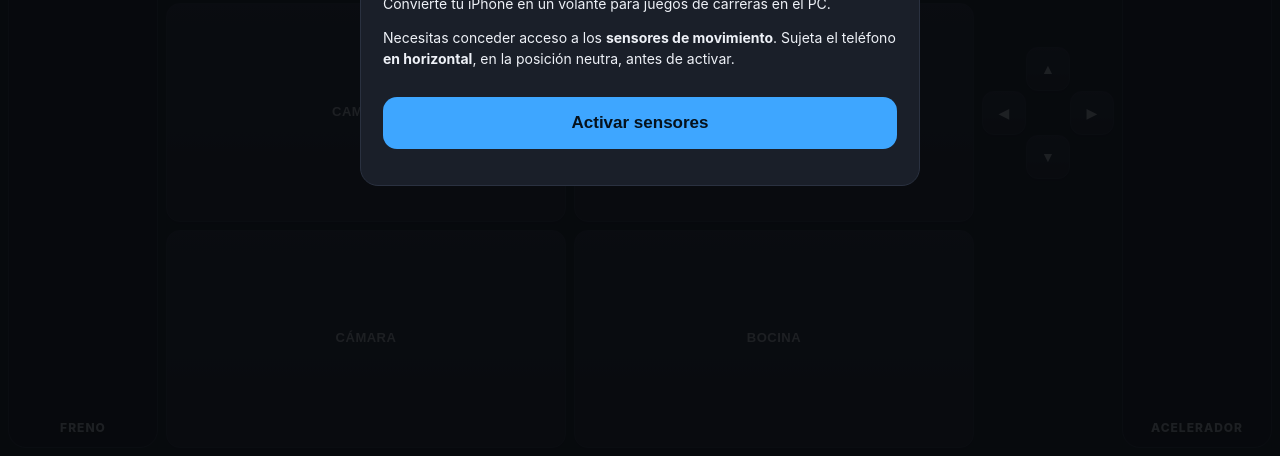
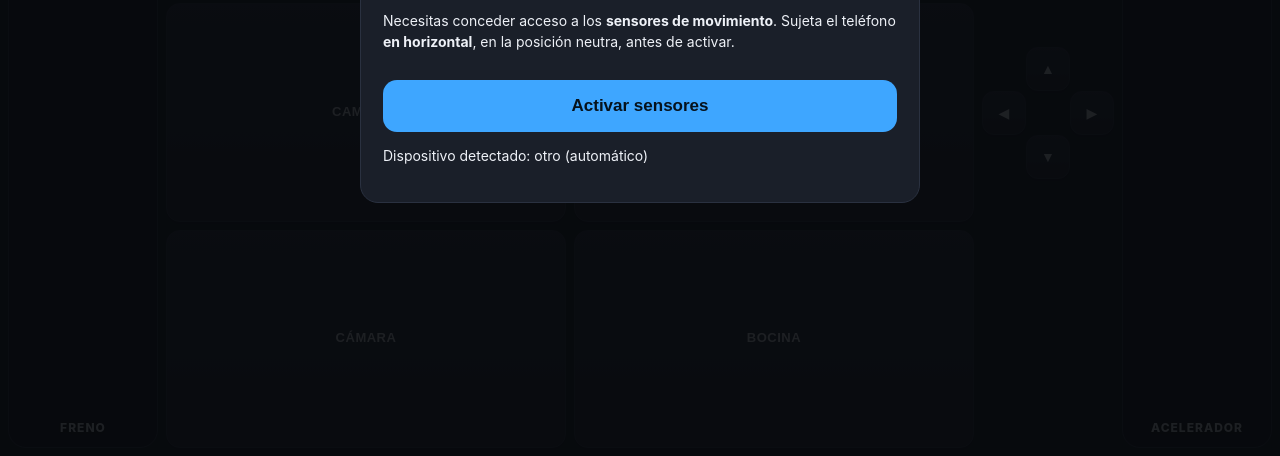
Before and after one commit to jeriko90/VolanteMagico, a plain HTML site: page source/web/index.html in a window 1280 px wide. Shown: the part 344-800 px from the top of the page. Drawn offline with Linux system fonts and the light colour scheme.

Commit message:
Compatibilidad con iOS y Android + selector de dispositivo

```diff
--- a/source/web/app.js
+++ b/source/web/app.js
@@ -42,6 +42,7 @@ const state = {
   latency: null,
   battery: null,
   pointerInfo: {},
+  devicePref: "auto",
 };
 
 const $ = (id) => document.getElementById(id);
@@ -372,6 +373,76 @@ function updateStats() {
   $("bat").textContent = (state.battery === null ? "--" : state.battery) + " %";
 }
 
+/* ------------------------- dispositivo ------------------------- */
+// Textos que se adaptan a iOS / Android / otro. Los sensores funcionan igual
+// en ambos; solo cambian las instrucciones (sobre todo lo del certificado).
+const DEVICE_TEXT = {
+  ios: {
+    intro: "Convierte tu iPhone o iPad en un volante para juegos de carreras en el PC.",
+    cert: "iOS: la primera vez instala el perfil del certificado (botón «Abrir el certificado» en el PC o abre /ca) y actívalo en Ajustes → General → VPN y dispositivo.",
+  },
+  android: {
+    intro: "Convierte tu teléfono Android en un volante para juegos de carreras en el PC.",
+    cert: "Android: al abrir la URL acepta el aviso «La conexión no es privada» (o instala el certificado desde /ca). Luego toca «Activar sensores».",
+  },
+  other: {
+    intro: "Convierte tu teléfono en un volante para juegos de carreras en el PC.",
+    cert: "",
+  },
+};
+
+function detectPlatform() {
+  const ua = navigator.userAgent || "";
+  if (/iPhone|iPad|iPod/i.test(ua)) return "ios";
+  if (/Android/i.test(ua)) return "android";
+  // iPadOS 13+ se identifica como Mac; se distingue por el soporte táctil.
+  if (/Macintosh/i.test(ua) && navigator.maxTouchPoints > 1) return "ios";
+  return "other";
+}
+
+function loadDevicePref() {
+  try { return localStorage.getItem("volante.device") || "auto"; } catch (e) { return "auto"; }
+}
+
+function saveDevicePref(v) {
+  try { localStorage.setItem("volante.device", v); } catch (e) {}
+}
+
+function effectiveDevice() {
+  return state.devicePref === "auto" ? detectPlatform() : state.devicePref;
+}
+
+function deviceLabel() {
+  const d = effectiveDevice();
+  return d === "ios" ? "iPhone/iPad (iOS)" : d === "android" ? "Android" : "otro";
+}
+
+function applyDevice() {
+  const t = DEVICE_TEXT[effectiveDevice()] || DEVICE_TEXT.other;
+  const intro = $("deviceIntro");
+  if (intro) intro.textContent = t.intro;
+  const hint = $("certHint");
+  if (hint) hint.textContent = t.cert;
+  const det = $("deviceDetected");
+  if (det) {
+    det.textContent = deviceLabel() + (state.devicePref === "auto" ? " (automático)" : " (manual)");
+  }
+}
+
+function setupDevice() {
+  state.devicePref = loadDevicePref();
+  const sel = $("device");
+  if (sel) {
+    sel.value = state.devicePref;
+    sel.addEventListener("change", () => {
+      state.devicePref = sel.value;
+      saveDevicePref(state.devicePref);
+      applyDevice();
+    });
+  }
+  applyDevice();
+}
+
 /* ------------------------- ajustes ------------------------- */
 function applyConfigToUI() {
   $("maxSteerDegrees").value = config.maxSteerDegrees;
@@ -441,6 +512,7 @@ function init() {
   setupPedal($("throttle"), "throttle");
   setupPedal($("brake"), "brake");
   setupSettings();
+  setupDevice();
   setupBattery();
   applyConfigToUI();
   connect();
--- a/source/web/index.html
+++ b/source/web/index.html
@@ -66,10 +66,12 @@
 <div id="startOverlay" class="overlay">
   <div class="panel">
     <h1>Volante</h1>
-    <p>Convierte tu iPhone en un volante para juegos de carreras en el PC.</p>
+    <p id="deviceIntro">Convierte tu teléfono en un volante para juegos de carreras en el PC.</p>
     <p class="muted">Necesitas conceder acceso a los <b>sensores de movimiento</b>. Sujeta el teléfono <b>en horizontal</b>, en la posición neutra, antes de activar.</p>
+    <p id="certHint" class="muted small"></p>
     <button id="startBtn" class="big">Activar sensores</button>
     <p id="startStatus" class="muted small"></p>
+    <p class="muted small">Dispositivo detectado: <span id="deviceDetected">...</span></p>
   </div>
 </div>
 
@@ -77,6 +79,13 @@
 <div id="settingsOverlay" class="overlay hidden">
   <div class="panel">
     <h2>Ajustes</h2>
+
+    <label class="row"><span>Dispositivo</span>
+      <select id="device">
+        <option value="auto">Automático (detectar)</option>
+        <option value="ios">iPhone / iPad (iOS)</option>
+        <option value="android">Android</option>
+      </select></label>
 
     <div class="grid2">
       <label class="row"><span>Ángulo máx. (<span id="vMax">45</span>&deg;)</span>
```
Also changed, not shown: 3 other files.
